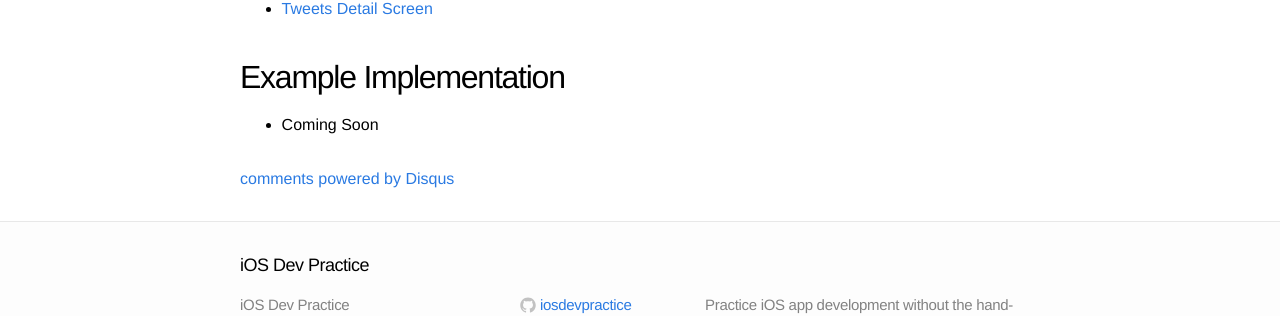
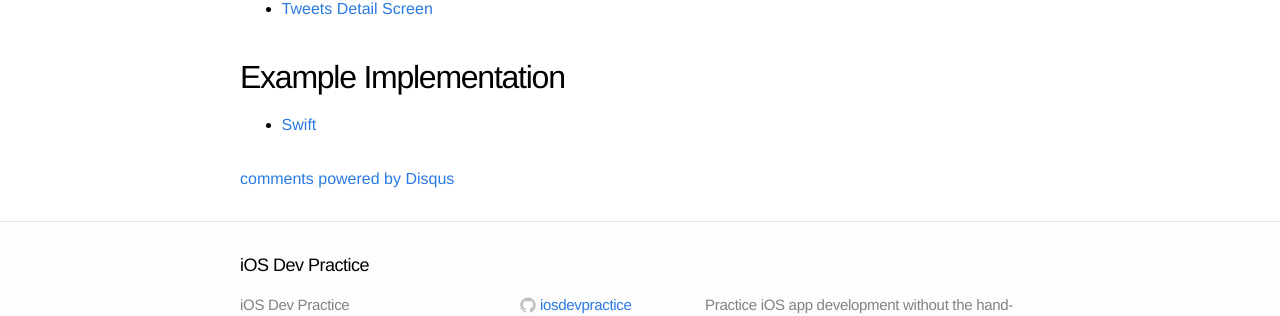
Before and after one commit to iosdevpractice/iosdevpractice.github.io, a Jekyll site: the page built from _posts/2014-08-17-fan-site-app.markdown, in a window 1280 px wide. Shown: the part 1469-1785 px from the top of the page. Built offline with Jekyll 4.4.1, drawn with Linux system fonts in a browser that asks for light colours; comment, search, counter and statistics services are not loaded.

Commit message:
add Swift example for Fan Site App

```diff
--- a/_posts/2014-08-17-fan-site-app.markdown
+++ b/_posts/2014-08-17-fan-site-app.markdown
@@ -50,4 +50,4 @@ This practice exercise will explore accessing the network, parsing XML and JSON.
 * [Tweets Detail Screen](/images/fan-site-tweets-detail.jpg)
 
 ## Example Implementation
-* Coming Soon
+* [Swift](https://github.com/iosdevpractice/FanSiteApp_Swift)
```
